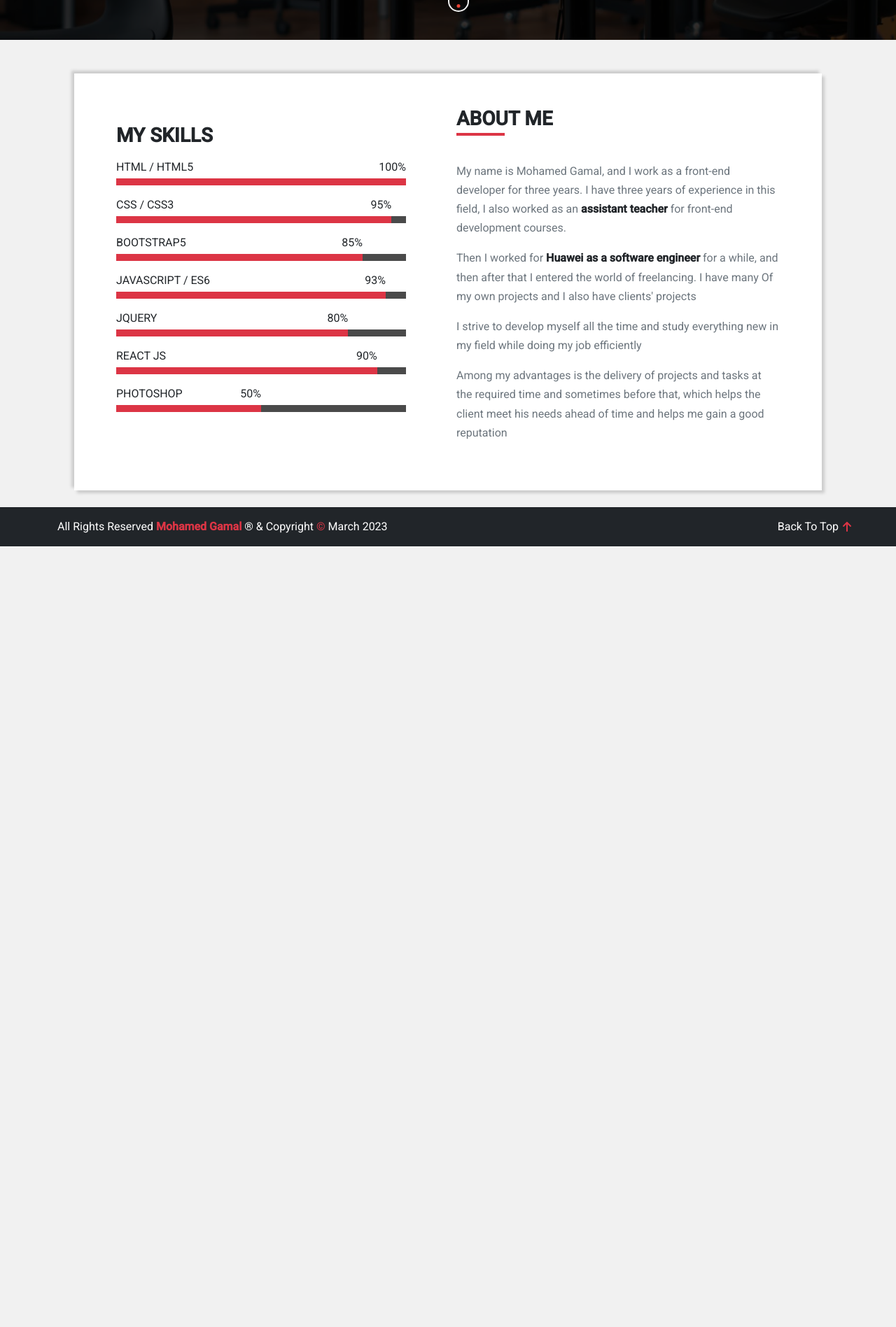
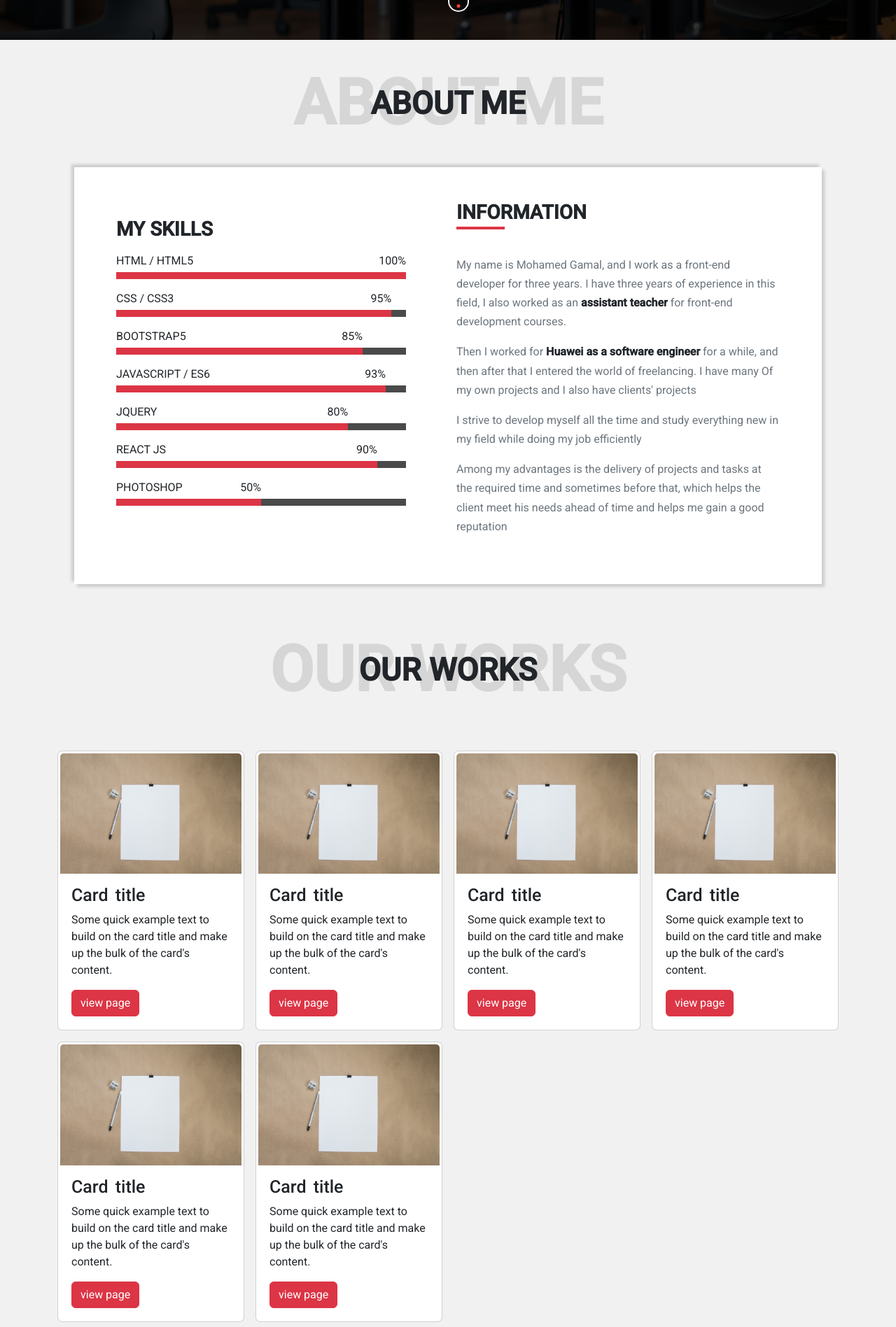
Before and after one commit to Mohamed-Gamal-22/My-Portfolio, a React (Create React App) app: page / in a window 1280 px wide. Shown: the part 743-2640 px from the top of the page at 70% size. Built offline with nearby package versions, Linux system fonts and the light colour scheme.

Commit message:
add cards

```diff
--- a/src/Components/About/About.jsx
+++ b/src/Components/About/About.jsx
@@ -6,6 +6,7 @@ export default function About() {
   return (
     <>
         <div className="container mt-5 px-5">
+            <h2 className={`${style.about1} my-5 py-3`}>About Me</h2>
             <div className={`${style.cont} row p-5`}>
                 <div className="col-lg-6 mb-5">
                     <div className="left">
@@ -79,7 +80,7 @@ export default function About() {
                 </div>
                 <div className="col-lg-6">
                     <div className="right">
-                        <h3 className={`${style.about} mb-3 fw-bold text-uppercase`}>about me</h3>
+                        <h3 className={`${style.about} mb-3 fw-bold text-uppercase`}>information</h3>
                         <div className='mb-4 pb-1'></div>
                         <p className='text-muted'>My name is Mohamed Gamal, and I work as a front-end developer for three years. I have three years of experience in this field,  I also worked as an <span className='fw-bold text-dark'>assistant teacher</span> for front-end development courses.</p>
                         <p className='text-muted'>Then I worked for <span className='fw-bold text-dark'>Huawei as a software engineer</span>  for a while, and then after that I entered the world of freelancing. I have many Of my own projects and I also have clients' projects</p>
--- a/src/Components/About/About.module.css
+++ b/src/Components/About/About.module.css
@@ -113,3 +113,62 @@
 .cont p{
     line-height: 1.7;
 }
+
+
+/* //////////////////////////////////////// */
+
+.about1{
+    text-transform: uppercase;
+    text-align: center;
+    font-weight: bold;
+    font-size: 45px;
+    position: relative;
+    z-index: 1;
+}
+
+.about1::after{
+   position: absolute;
+   content: "ABOUT ME";
+   top: 50%;
+   width:100%;
+   left: 50%;
+   transform: translate(-50%, -50%);
+   -webkit-transform: translate(-50%, -50%);
+   -moz-transform: translate(-50%, -50%);
+   -ms-transform: translate(-50%, -50%);
+   -o-transform: translate(-50%, -50%);
+   z-index: -1;
+   font-size: 90px;
+   color: #ccc;
+   opacity: .7;
+}
+
+@media (max-width : 1200px) {
+    .about1{
+        font-size: 40px;
+    }
+
+    .about1::after{
+       font-size: 80px;
+    }
+}
+
+@media (max-width : 990px) {
+    .about1{
+        font-size: 35px;
+    }
+
+    .about1::after{
+       font-size: 70px;
+    }
+}
+
+@media (max-width : 796px) {
+    .about1{
+        font-size: 30px;
+    }
+
+    .about1::after{
+       font-size: 60px;
+    }
+}
--- a/src/Components/App/App.js
+++ b/src/Components/App/App.js
@@ -3,6 +3,7 @@ import Navbar from "../Navbar/Navbar";
 import SocialMedia from "../SocialMedia/SocialMedia";
 import Header from './../Header/Header';
 import Footer from './../Footer/Footer';
+import Works from "../Works/Works";
 
 function App() {
   return (
@@ -11,6 +12,7 @@ function App() {
       <Header />
       <About />
       <SocialMedia />
+      <Works />
       <Footer />
     </>
   );
--- /dev/null
+++ b/src/Components/Works/Works.jsx
@@ -0,0 +1,87 @@
+import React from 'react';
+import style from "./Works.module.css";
+import img from "../../Images/kelly-sikkema-4JxV3Gs42Ks-unsplash.jpg";
+
+export default function Works() {
+  return (
+    <>
+    <div className="container mt-5 py-5">
+      <h2 className={`${style.our} `}>our works</h2>
+      <div className="row g-3 my-5 py-4">
+        <div className="col-lg-3 col-md-4 col-sm-6">
+          <div className="item">
+            <div class={`card ${style.card}`}>
+              <img src={img} class="card-img-top" alt="img" />
+              <div class="card-body">
+                <h5 class="card-title">Card title</h5>
+                <p class="card-text">Some quick example text to build on the card title and make up the bulk of the card's content.</p>
+                <div className="btn btn-danger">view page</div>
+              </div>
+            </div>
+          </div>
+        </div>
+        <div className="col-lg-3 col-md-4 col-sm-6">
+          <div className="item">
+            <div class={`card ${style.card}`}>
+              <img src={img} class="card-img-top" alt="img" />
+              <div class="card-body">
+                <h5 class="card-title">Card title</h5>
+                <p class="card-text">Some quick example text to build on the card title and make up the bulk of the card's content.</p>
+                <div className="btn btn-danger">view page</div>
+              </div>
+            </div>
+          </div>
+        </div>
+        <div className="col-lg-3 col-md-4 col-sm-6">
+          <div className="item">
+            <div class={`card ${style.card}`}>
+              <img src={img} class="card-img-top" alt="img" />
+              <div class="card-body">
+                <h5 class="card-title">Card title</h5>
+                <p class="card-text">Some quick example text to build on the card title and make up the bulk of the card's content.</p>
+                <div className="btn btn-danger">view page</div>
+              </div>
+            </div>
+          </div>
+        </div>
+        <div className="col-lg-3 col-md-4 col-sm-6">
+          <div className="item">
+            <div class={`card ${style.card}`}>
+              <img src={img} class="card-img-top" alt="img" />
+              <div class="card-body">
+                <h5 class="card-title">Card title</h5>
+                <p class="card-text">Some quick example text to build on the card title and make up the bulk of the card's content.</p>
+                <div className="btn btn-danger">view page</div>
+              </div>
+            </div>
+          </div>
+        </div>
+        <div className="col-lg-3 col-md-4 col-sm-6">
+          <div className="item">
+            <div class={`card ${style.card}`}>
+              <img src={img} class="card-img-top" alt="img" />
+              <div class="card-body">
+                <h5 class="card-title">Card title</h5>
+                <p class="card-text">Some quick example text to build on the card title and make up the bulk of the card's content.</p>
+                <div className="btn btn-danger">view page</div>
+              </div>
+            </div>
+          </div>
+        </div>
+        <div className="col-lg-3 col-md-4 col-sm-6">
+          <div className="item">
+            <div class={`card ${style.card}`}>
+              <img src={img} class="card-img-top" alt="img" />
+              <div class="card-body">
+                <h5 class="card-title">Card title</h5>
+                <p class="card-text">Some quick example text to build on the card title and make up the bulk of the card's content.</p>
+                <div className="btn btn-danger">view page</div>
+              </div>
+            </div>
+          </div>
+        </div>
+      </div>
+    </div>
+    </>
+  )
+}
--- /dev/null
+++ b/src/Components/Works/Works.module.css
@@ -0,0 +1,74 @@
+.our{
+    text-transform: uppercase;
+    text-align: center;
+    font-weight: bold;
+    font-size: 45px;
+    position: relative;
+    z-index: 1;
+}
+
+.our::after{
+   position: absolute;
+   content: "OUR WORKS";
+   top: 50%;
+   width:100%;
+   left: 50%;
+   transform: translate(-50%, -50%);
+   -webkit-transform: translate(-50%, -50%);
+   -moz-transform: translate(-50%, -50%);
+   -ms-transform: translate(-50%, -50%);
+   -o-transform: translate(-50%, -50%);
+   z-index: -1;
+   font-size: 90px;
+   color: #ccc;
+   opacity: .7;
+}
+
+@media (max-width : 1200px) {
+    .our{
+        font-size: 40px;
+    }
+
+    .our::after{
+       font-size: 80px;
+    }
+}
+
+@media (max-width : 990px) {
+    .our{
+        font-size: 35px;
+    }
+
+    .our::after{
+       font-size: 70px;
+    }
+}
+
+@media (max-width : 796px) {
+    .our{
+        font-size: 30px;
+    }
+
+    .our::after{
+       font-size: 60px;
+    }
+}
+
+.card {
+    /* border: 5px solid #212529 !important; */
+    border-radius: 7px !important;
+    -webkit-border-radius: 7px !important;
+    -moz-border-radius: 7px !important;
+    -ms-border-radius: 7px !important;
+    -o-border-radius: 7px !important;
+    padding: 3px;
+    transition: all .2s;
+    -webkit-transition: all .2s;
+    -moz-transition: all .2s;
+    -ms-transition: all .2s;
+    -o-transition: all .2s;
+}
+
+.card:hover{
+    box-shadow: 3px 3px 7px #8d8b8b, -3px -3px 7px #8d8b8b;
+}
```
Also changed, not shown: src/Images/kelly-sikkema-4JxV3Gs42Ks-unsplash.jpg (added).
